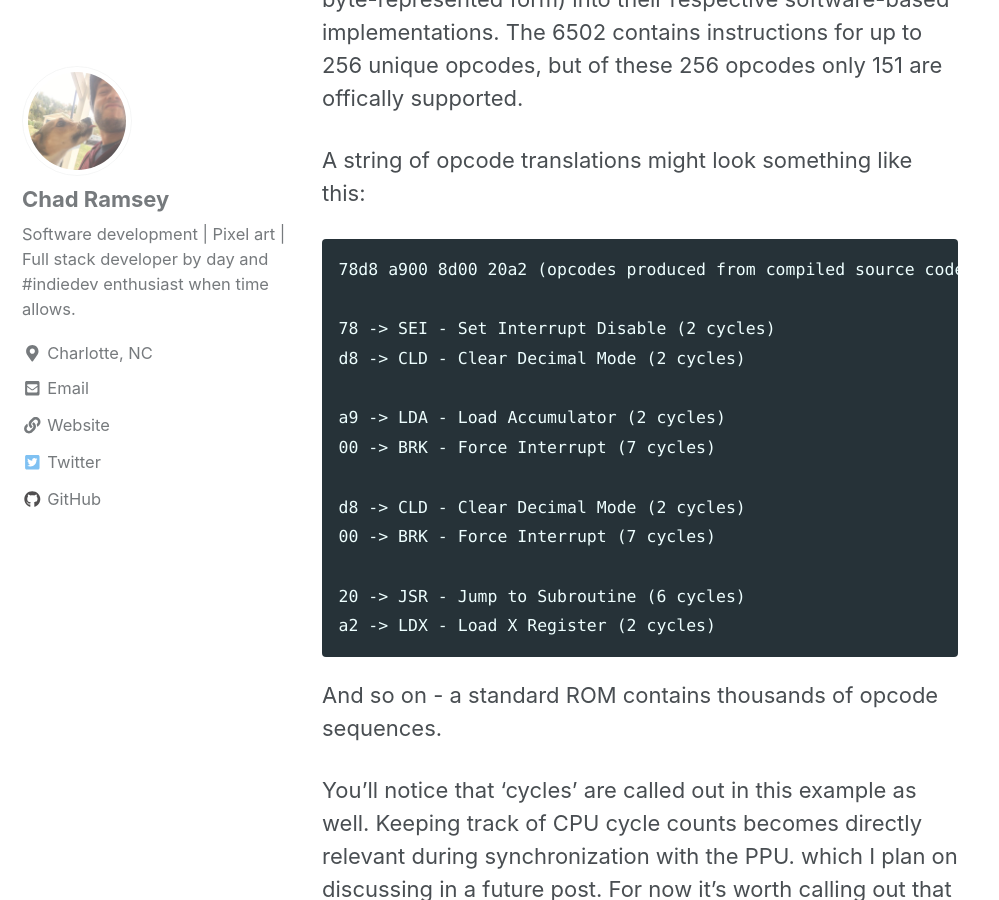
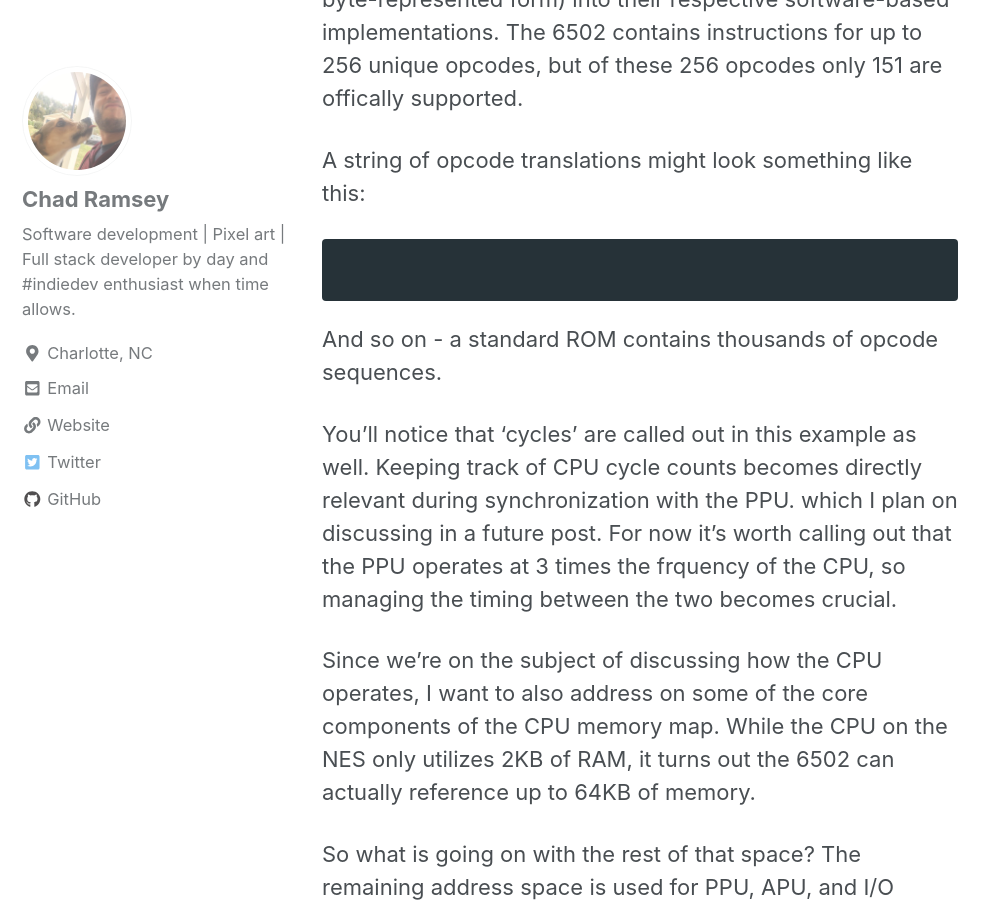
Before and after one commit to chadramsey/chadramsey.github.io, a Jekyll site: the page built from _posts/2018-12-23-nes-emulation-three.md, in a window 1280 px wide and 900 px high, scrolled down 1350 px. Shown: the whole window, without its empty margins (0-999 px from the left). Built offline with Jekyll 4.4.1, drawn with Linux system fonts in a browser that asks for light colours; cached includes are drawn as plain includes; nearby versions of some CDN libraries.

````diff
--- a/_posts/2018-12-23-nes-emulation-three.md
+++ b/_posts/2018-12-23-nes-emulation-three.md
@@ -19,19 +19,7 @@
 A string of opcode translations might look something like this:
 
 ```
-78d8 a900 8d00 20a2 (opcodes produced from compiled source code)
 
-78 -> SEI - Set Interrupt Disable (2 cycles)
-d8 -> CLD - Clear Decimal Mode (2 cycles)
-
-a9 -> LDA - Load Accumulator (2 cycles)
-00 -> BRK - Force Interrupt (7 cycles)
-
-d8 -> CLD - Clear Decimal Mode (2 cycles)
-00 -> BRK - Force Interrupt (7 cycles)
-
-20 -> JSR - Jump to Subroutine (6 cycles)
-a2 -> LDX - Load X Register (2 cycles)
 ```
 
 And so on - a standard ROM contains thousands of opcode sequences.
````
